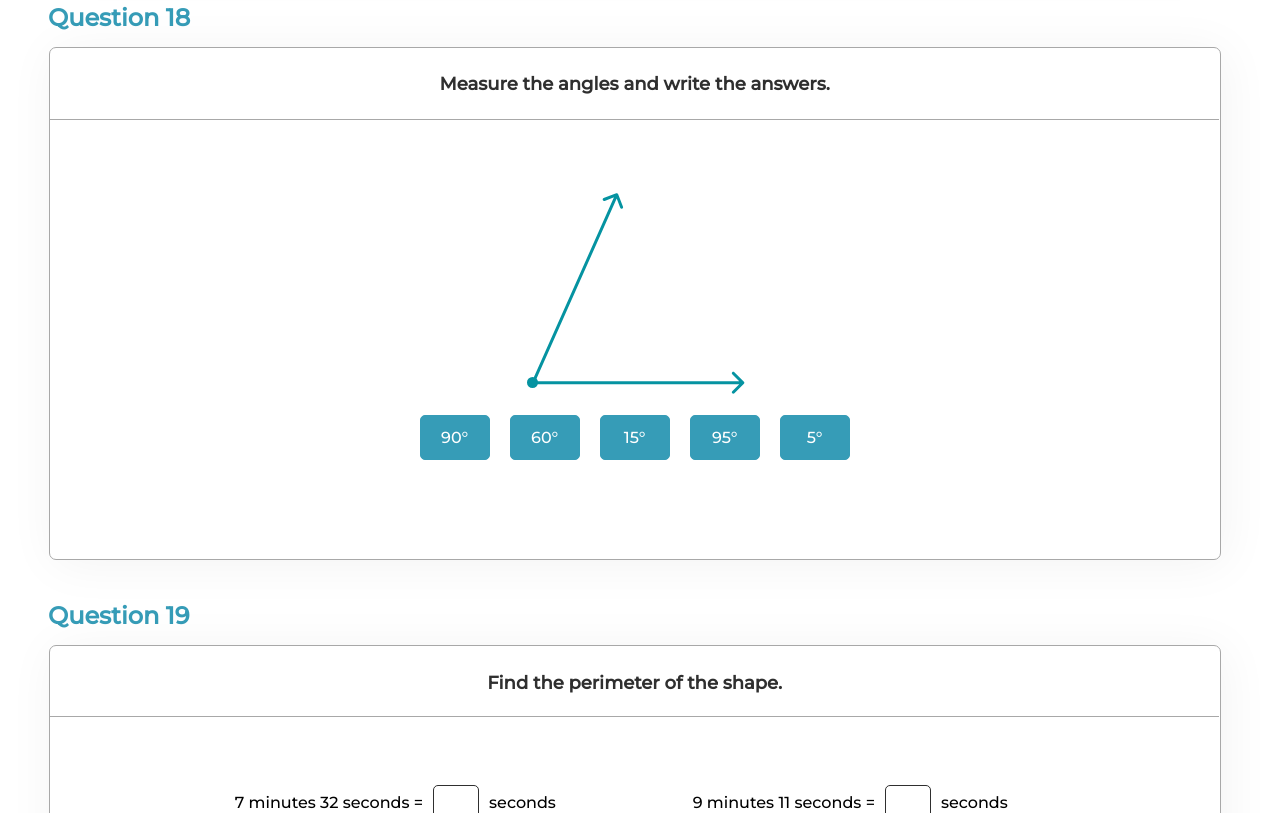
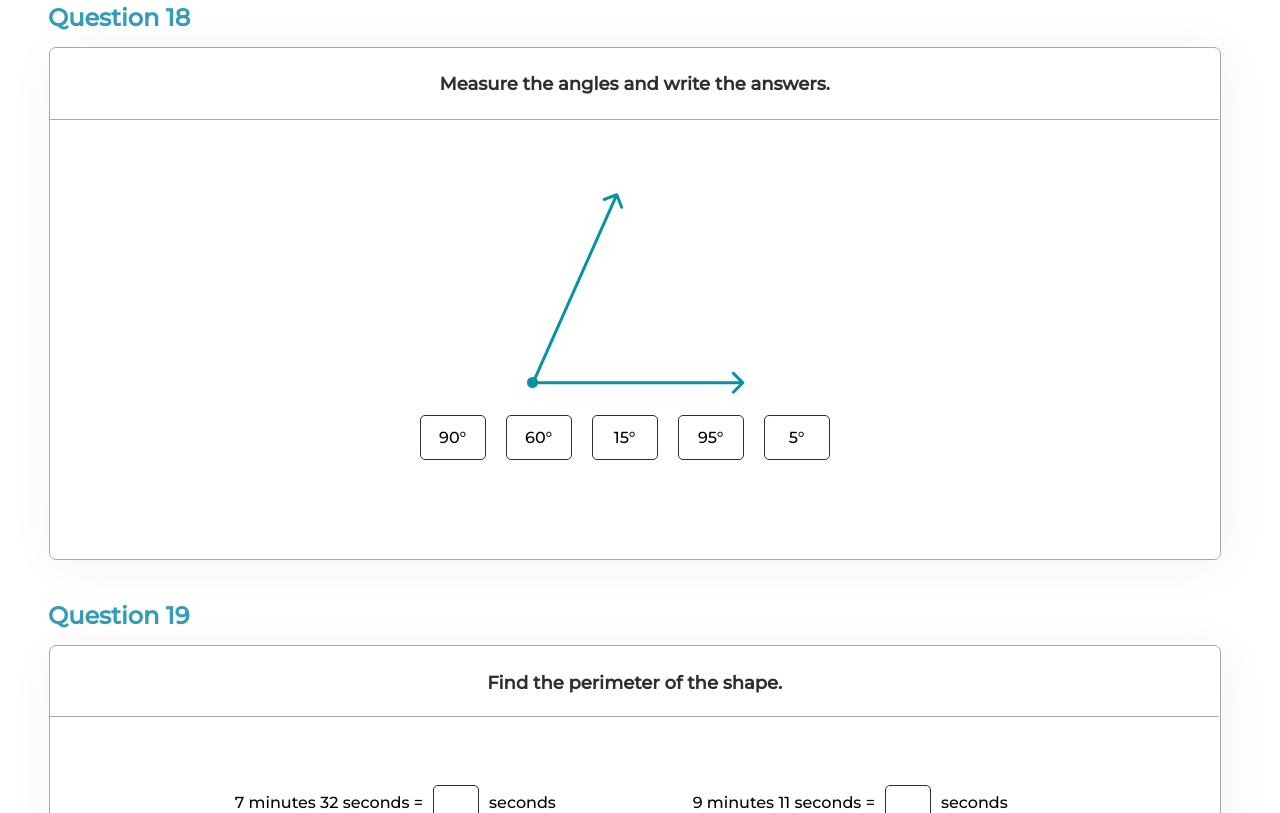
Before and after one commit to BossNumber1/4gradePractithink, a plain HTML site: page RESULT/index.html in a window 1280 px wide. Shown: the part 11187-12000 px from the top of the page. Drawn offline with Linux system fonts and the light colour scheme; a script that the page names is missing.

Commit message:
refactored

```diff
--- a/RESULT/styles/question18.css
+++ b/RESULT/styles/question18.css
@@ -68,14 +68,10 @@
     position: static;
     width: 70px;
     height: 45px;
-    background: #369cb7;
-    border: 1px solid #369cb7;
+    background: #fff;
+    border: 1px solid #2f2f2f;
     box-sizing: border-box;
     border-radius: 5px;
-    flex: none;
-    order: 0;
-    flex-grow: 0;
     margin-right: 20px;
     cursor: pointer;
-    color: white;
 }
```
